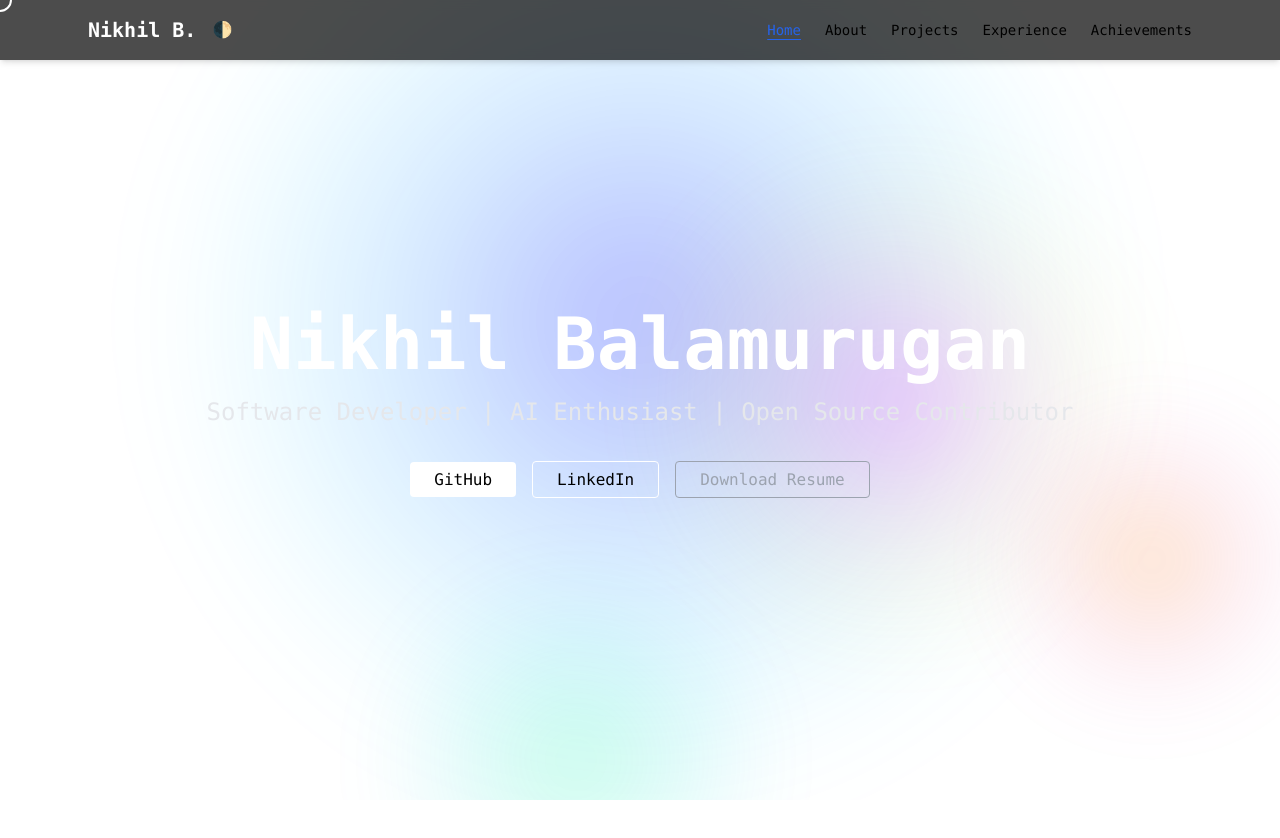
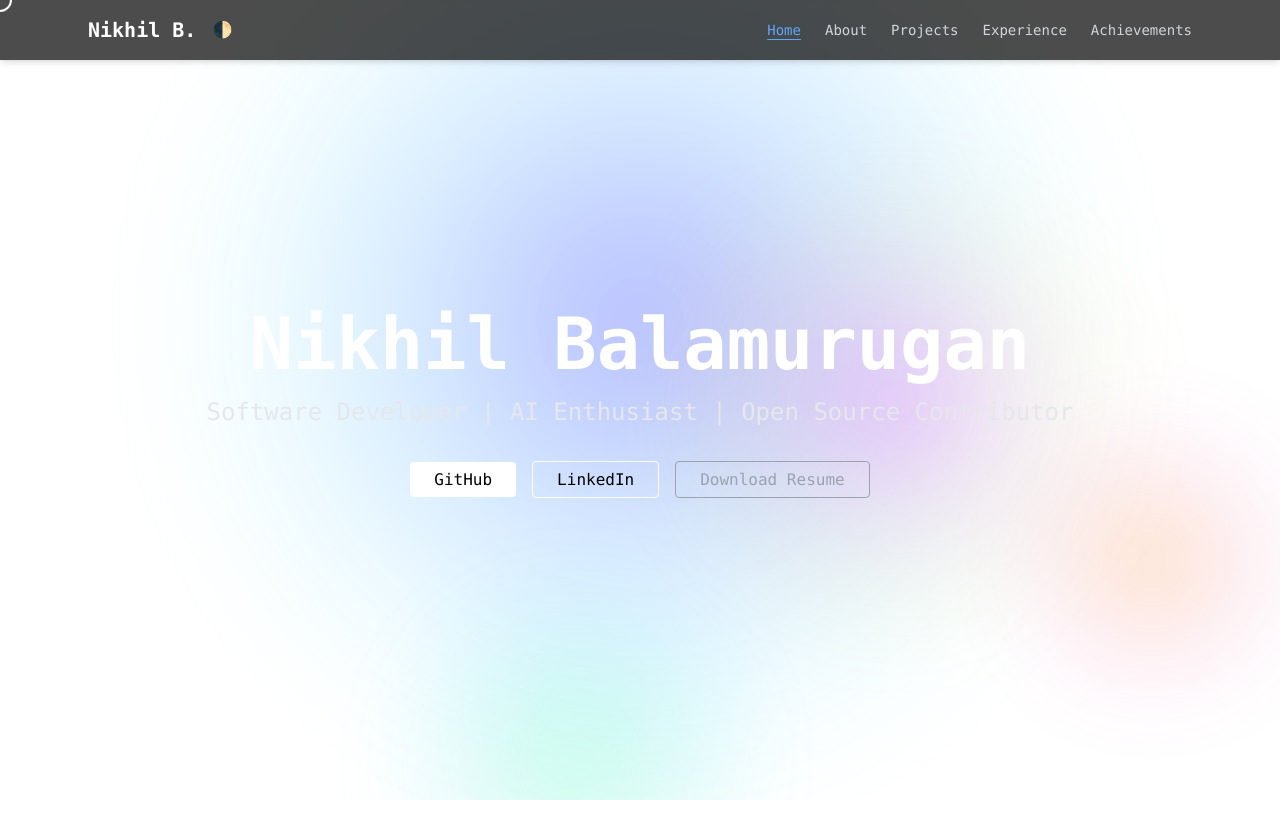
Before and after one commit to Nikhil210206/nikhil-portfolio, a React (Vite) app: page / in a window 1280 px wide. Shown: the top 838 px of the page. Built offline with nearby package versions, Linux system fonts and the light colour scheme.

Commit message:
updated style

```diff
--- a/src/components/Navbar.jsx
+++ b/src/components/Navbar.jsx
@@ -52,10 +52,10 @@ export default function Navbar() {
             <a
               key={sec}
               href={`#${sec.toLowerCase()}`}
-              className={`text-sm transition duration-300 ${
+              className={`transition duration-300 ${
                 active === sec
-                  ? 'text-blue-600 dark:text-blue-400 underline underline-offset-4'
-                  : 'text-black dark:text-gray-300 hover:text-blue-600 dark:hover:text-blue-400'
+                  ? 'text-blue-400 underline underline-offset-4'
+                  : 'text-gray-300 hover:text-white'
               }`}
             >
               {sec}
@@ -86,11 +86,7 @@ export default function Navbar() {
             <a
               key={sec}
               href={`#${sec.toLowerCase()}`}
-              className={`block text-sm ${
-                active === sec
-                  ? 'text-blue-600 dark:text-blue-400 underline underline-offset-4'
-                  : 'text-black dark:text-gray-300 hover:text-blue-600 dark:hover:text-blue-400'
-              }`}
+              className="block text-gray-300 hover:text-white"
               onClick={() => setShowMobileMenu(false)}
             >
               {sec}
--- a/src/index.css
+++ b/src/index.css
@@ -1,6 +1,7 @@
 @tailwind base;
 @tailwind components;
 @tailwind utilities;
+
 
 ::-webkit-scrollbar {
   width: 6px;
```
